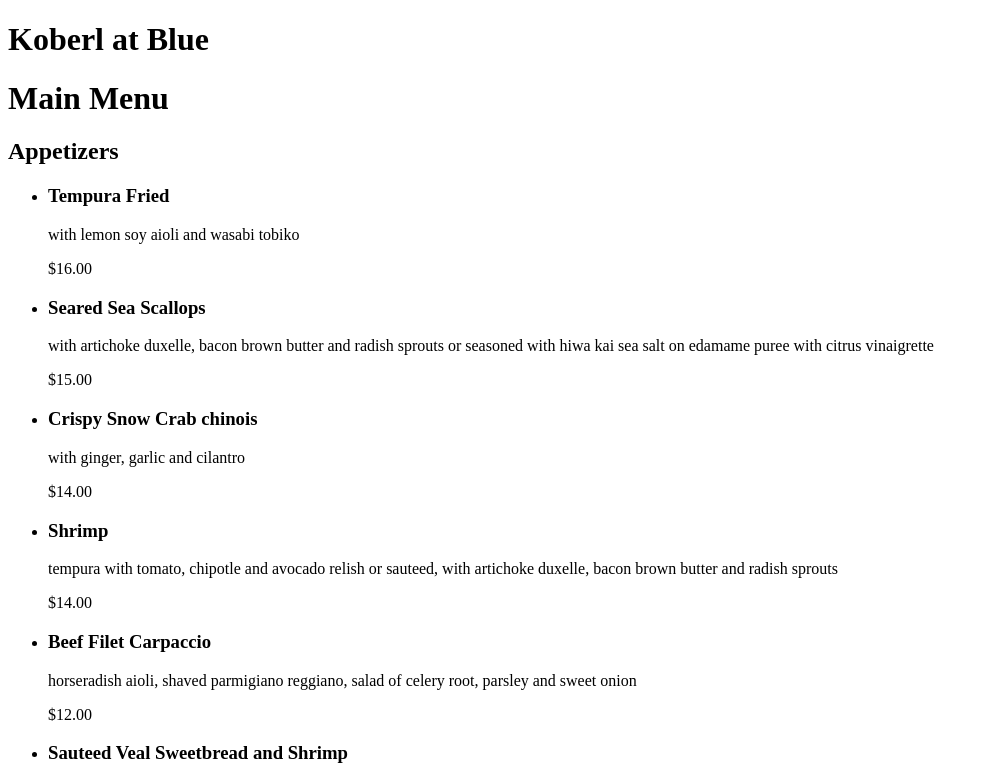
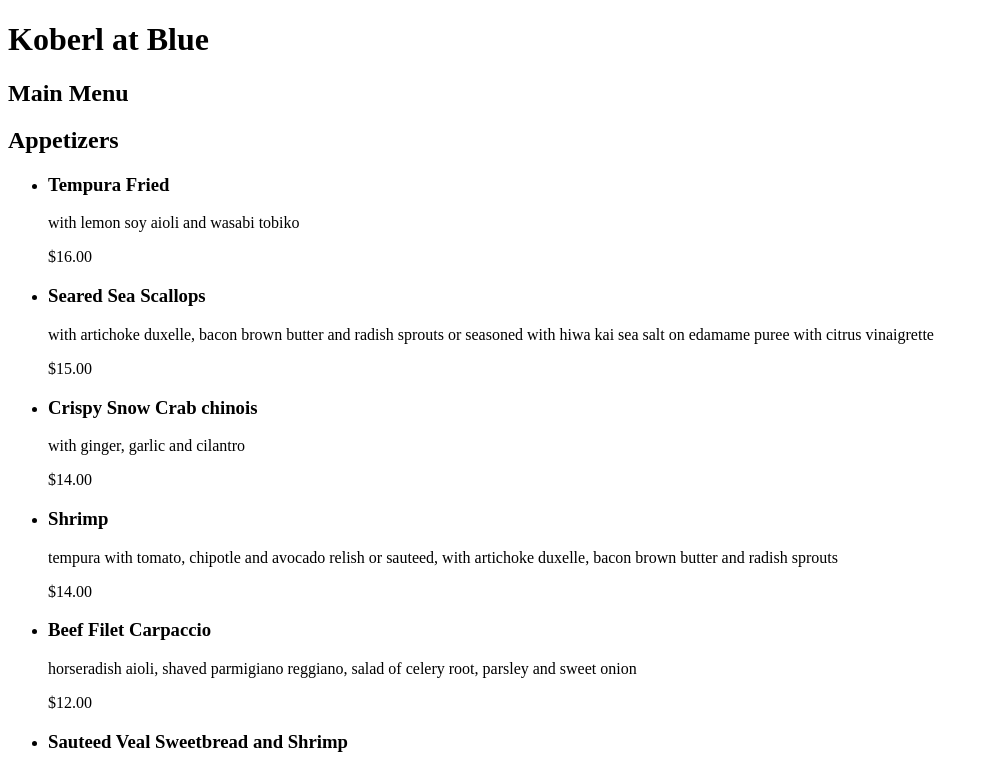
Before and after one commit to ashleytuliau/ashleytuliau.github.io, a plain HTML site: page grc338/restaurantmenu/index.html in a window 1280 px wide. Shown: the top 769 px of the page, without its empty margins (0-989 px from the left). Drawn offline with Linux system fonts and the light colour scheme.

Commit message:
Update index.html

```diff
--- a/grc338/restaurantmenu/index.html
+++ b/grc338/restaurantmenu/index.html
@@ -5,7 +5,7 @@
    </head>
    <body>
       <h1> Koberl at Blue </h1>
-      <h1> Main Menu </h1>
+      <h2> Main Menu </h2>
       <h2> Appetizers </h2>
       <ul>
          <li>
```
